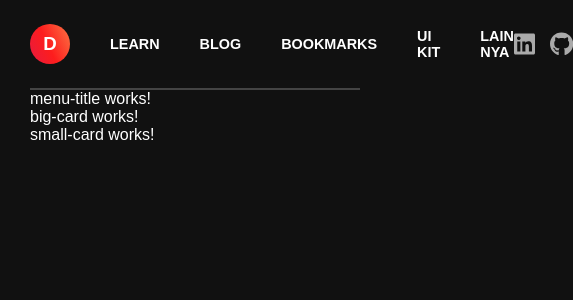
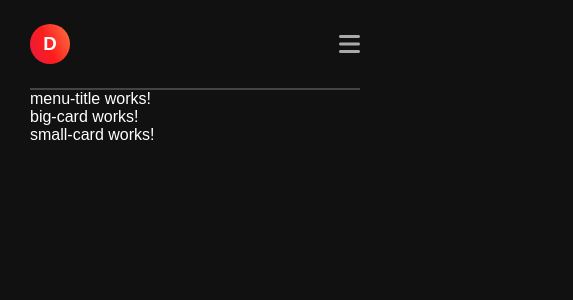
Before and after one commit to TaylorNAlbarnaz/Blog-angular, an Angular app: page / in a window 390 px wide. Shown: the top 300 px of the page, 573 px wide, since content can reach past the window. Built offline with nearby package versions, Linux system fonts and the light colour scheme.

Commit message:
Menu completo e responsivo

```diff
--- a/src/app/components/menu-bar/menu-bar.component.css
+++ b/src/app/components/menu-bar/menu-bar.component.css
@@ -41,14 +41,22 @@
 }
 
 .menu__items > a{
-    color: white;
+    color: #aaa;
     text-transform: uppercase;
     text-decoration: none;
 }
 
-.menu__right {
+.menu__items > a:nth-of-type(1) {
+    color: white;
+}
+
+.menu__right__desktop {
     display: flex;
     column-gap: 15px;
+}
+
+.menu__right__mobile {
+    display: none;
 }
 
 .menu__right fa-icon {
@@ -60,3 +68,19 @@
 .menu__right fa-icon:hover {
     color: #eee;
 }
+
+/* Media Queries */
+
+@media (max-width: 800px) {
+    .menu__items {
+        display: none;
+    }
+
+    .menu__right__desktop {
+        display: none;
+    }
+
+    .menu__right__mobile {
+        display: block;
+    }
+}
--- a/src/app/components/menu-bar/menu-bar.component.html
+++ b/src/app/components/menu-bar/menu-bar.component.html
@@ -13,11 +13,13 @@
     </div>
 
     <div class="menu__right">
-        <fa-icon [icon]="faLinkedin" size="xl"></fa-icon>
-        <fa-icon [icon]="faGithub" size="xl"></fa-icon>
-    </div>
+        <div class="menu__right__desktop">
+            <fa-icon [icon]="faLinkedin" size="xl"></fa-icon>
+            <fa-icon [icon]="faGithub" size="xl"></fa-icon>
+        </div>
 
-    <div class="menu__right__mobile" style="display: none;">
-
+        <div class="menu__right__mobile">
+            <fa-icon [icon]="faBars" size="xl"></fa-icon>
+        </div>
     </div>
 </div>
--- a/src/app/components/menu-bar/menu-bar.component.ts
+++ b/src/app/components/menu-bar/menu-bar.component.ts
@@ -1,5 +1,6 @@
 import { Component, OnInit } from '@angular/core';
 import { faLinkedin, faGithub } from '@fortawesome/free-brands-svg-icons';
+import { faBars } from '@fortawesome/free-solid-svg-icons'
 
 @Component({
   selector: 'menu-bar',
@@ -10,6 +11,7 @@ export class MenuBarComponent implements OnInit {
 
   faLinkedin = faLinkedin;
   faGithub = faGithub;
+  faBars = faBars;
 
   constructor() { }
 
```
